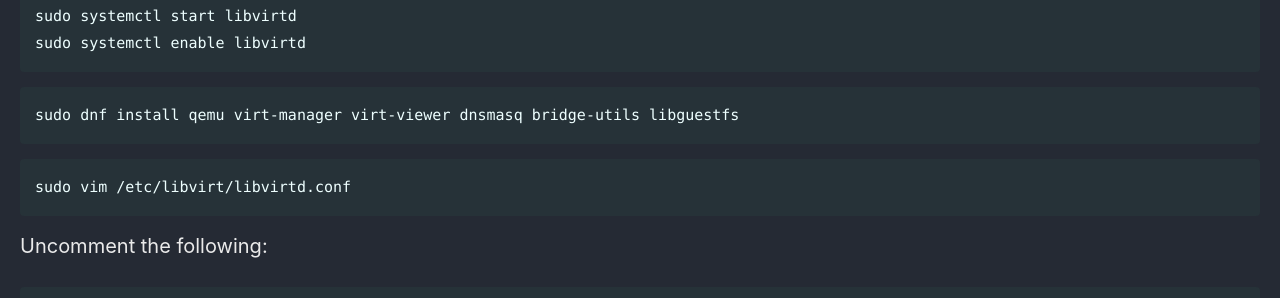
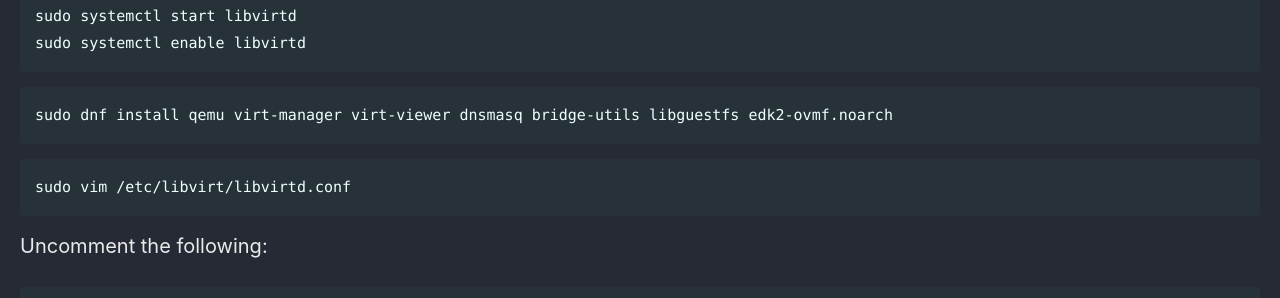
Before and after one commit to Connor-McCartney/Connor-McCartney.github.io, a Jekyll site: the page built from _pages/misc/qemu.md, in a window 1280 px wide and 900 px high. Shown: the part 352-650 px from the top of the window. Built offline with Jekyll 4.4.1, drawn with Linux system fonts in a browser that asks for light colours; cached includes are drawn as plain includes; some of the changed text lies outside the part shown.

Commit message:
Update qemu.md

````diff
--- a/_pages/misc/qemu.md
+++ b/_pages/misc/qemu.md
@@ -16,7 +16,7 @@ sudo systemctl enable libvirtd
 ```
 
 ```
-sudo dnf install qemu virt-manager virt-viewer dnsmasq bridge-utils libguestfs
+sudo dnf install qemu virt-manager virt-viewer dnsmasq bridge-utils libguestfs edk2-ovmf.noarch
 ```
 
 ```
````
Also changed, not shown: other parts of _pages/misc/qemu.md (+1 -1 lines).
